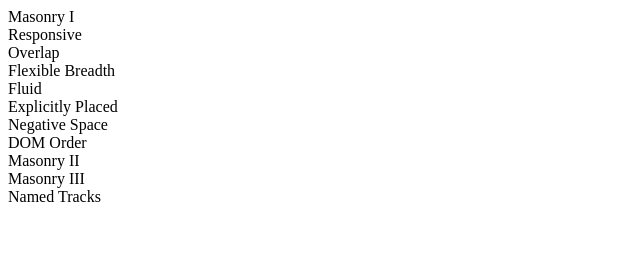
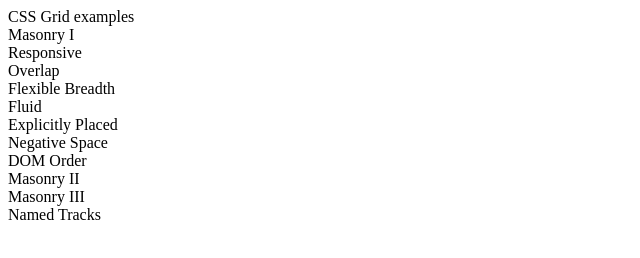
Before and after one commit to khatia3sivso/grid11, a plain HTML site: page index.html in a window 1280 px wide. Shown: the whole page, without its empty margins (0-640 px from the left). Drawn offline with Linux system fonts and the light colour scheme.

Commit message:
added title and a div which unites the title and the wrapper

```diff
--- a/index.html
+++ b/index.html
@@ -8,6 +8,8 @@
     <link rel="stylesheet" href="style.css" />
   </head>
   <body>
+    <div class="container">
+      <div class="title">CSS Grid examples</div>
       <div class="wrapper">
         <div class="masonry-I">Masonry I</div>
         <div class="responsive">Responsive</div>
@@ -21,5 +23,6 @@
         <div class="masonry-III">Masonry III</div>
         <div class="named-tracks">Named Tracks</div>
       </div>
+    </div>
   </body>
 </html>
```
Lines whose indentation alone changed are shown as unchanged.
